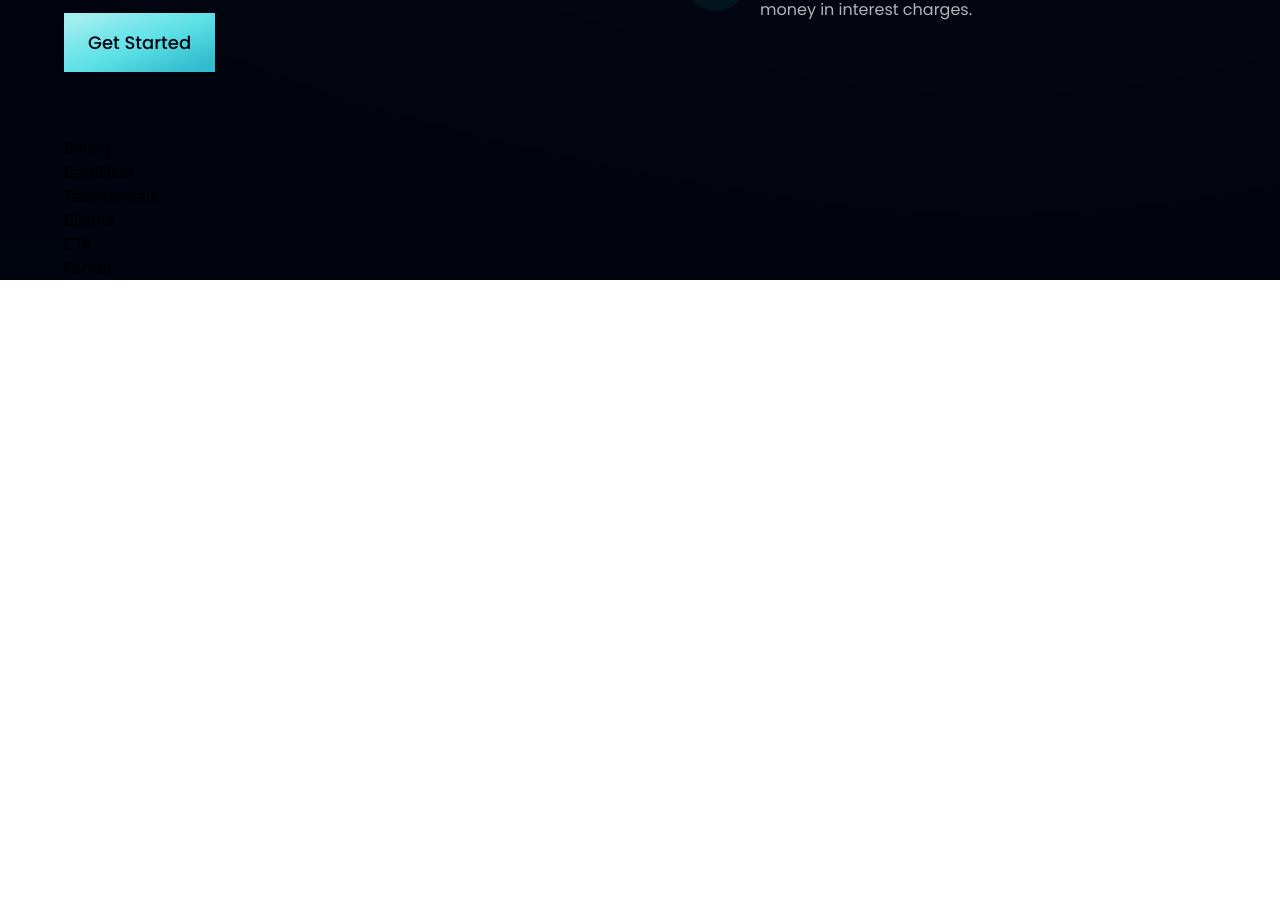
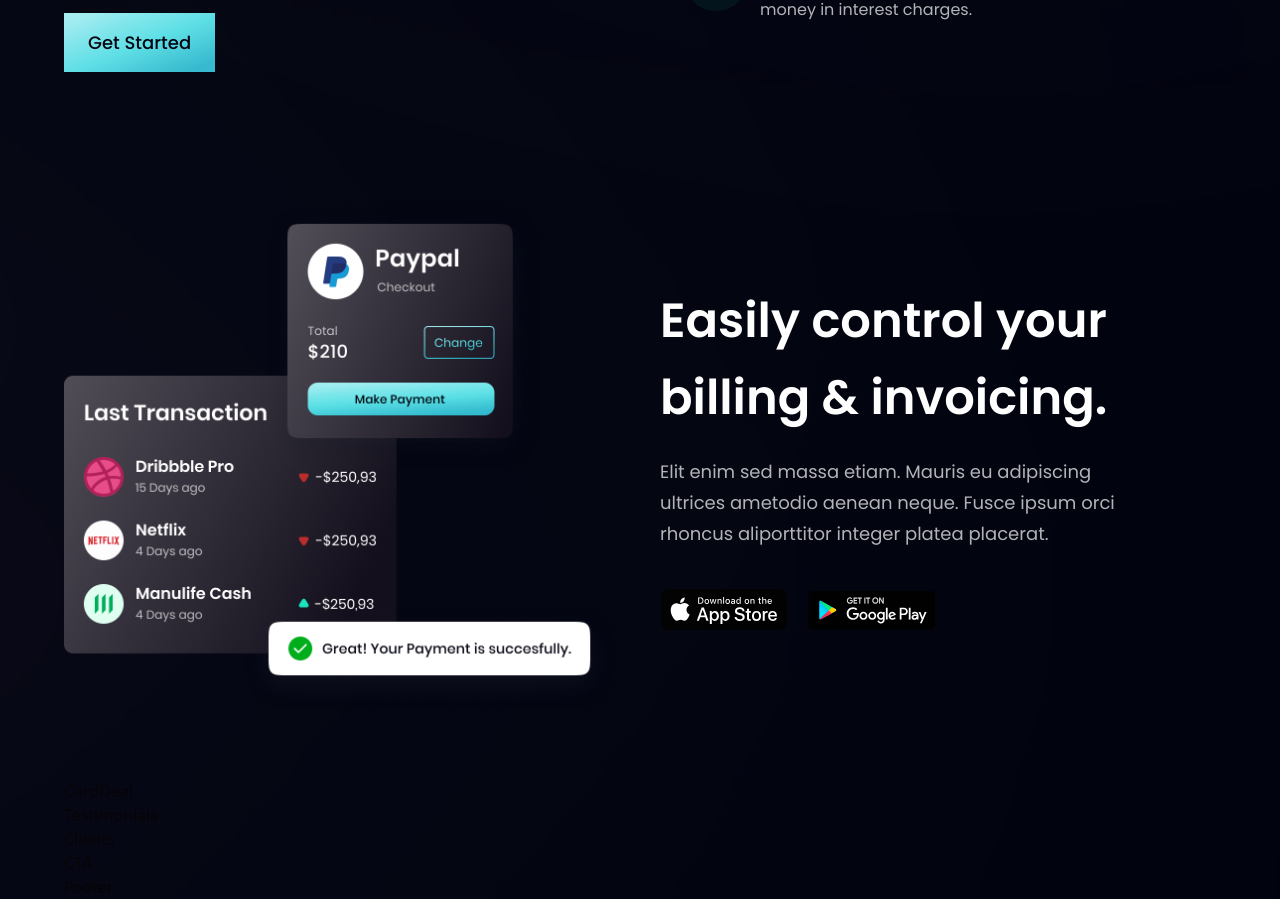
Before and after one commit to Vikashsirvi/bankist, a React (Vite) app: page / in a window 1280 px wide. Shown: the part 1553-2452 px from the top of the page. Before the commit the page ends 1833 px from the top, so only its background shows below. Built offline with nearby package versions, Linux system fonts and the light colour scheme.

Commit message:
billing section added

```diff
--- a/src/components/Billing.jsx
+++ b/src/components/Billing.jsx
@@ -1,7 +1,25 @@
 import React from "react";
+import { apple, bill, google } from '../assets'
+import styles, { layout } from '../style'
 
 const Billing = () => {
-  return <div>Billing</div>;
+  return <section id="product" className={layout.sectionReverse}>
+    <div className={layout.sectionImgReverse}>
+      <img src={bill} alt='billing' className="w-[100%] h-[100%] relative z-[5]" />
+      <div className="absolute z-[3] -left-1/2 top-0 w-[50%] h-[50%] rounded-full white__gradient" />
+      <div className="absolute z-[0] -left-1/2 bottom-0 w-[50%] h-[50%] rounded-full pink__gradient" />
+    </div>
+    <div className={layout.sectionInfo}>
+      <h2 className={styles.heading2}>Easily control your <br className="sm:block hidden" /> billing & invoicing.</h2>
+      <p className={`${styles.paragraph} max-w-[470px] mt-5`}>
+        Elit enim sed massa etiam. Mauris eu adipiscing ultrices ametodio aenean neque. Fusce ipsum orci rhoncus aliporttitor integer platea placerat.
+      </p>
+      <div className="flex flex-row flex-wrap sm:mt-10 mt-6">
+        <img src={apple} alt="apple_store" className="w-[128px] h-[42px] object-contain mr-5 cursor-pointer" />
+        <img src={google} alt="google_store" className="w-[128px] h-[42px] object-contain cursor-pointer" />
+      </div>
+    </div>
+  </section>;
 };
 
 export default Billing;
```
